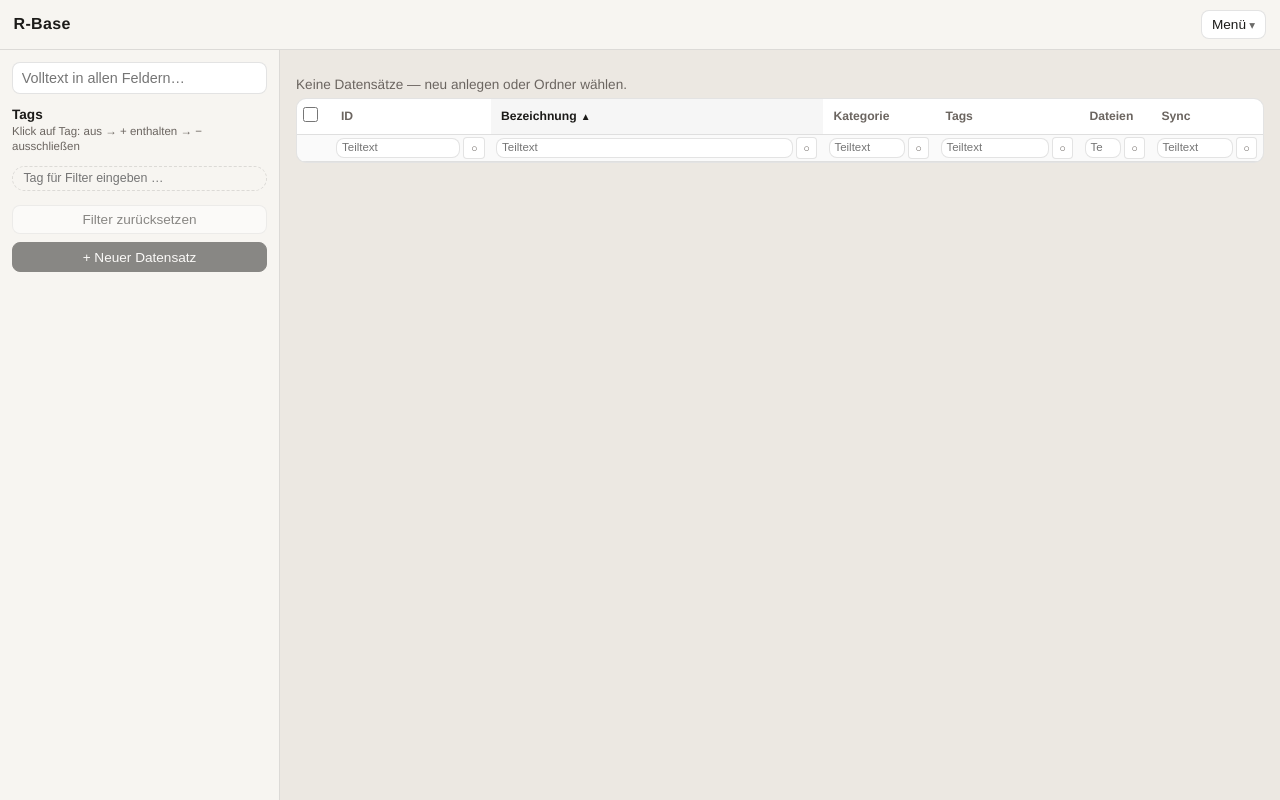
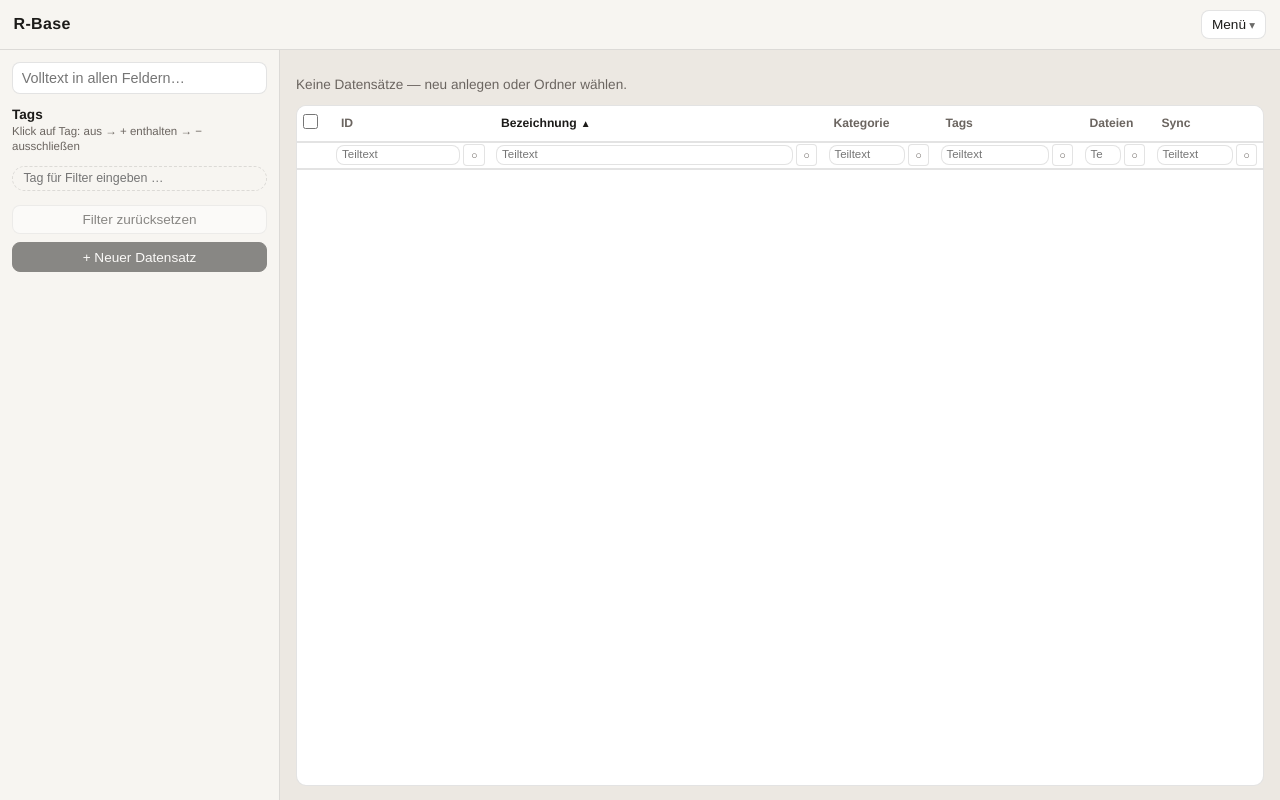
Before and after one commit to abx-git/r-base, a website built with Vite: page index.html in a window 1280 px wide. Built offline with nearby package versions, Linux system fonts and the light colour scheme.

Commit message:
Listen-Tabelle: eigenes Canvas mit fixierten Kopf- und Filterzeilen.
Co-authored-by: Cursor <cursoragent@cursor.com>

```diff
--- a/src/styles/chrome.css
+++ b/src/styles/chrome.css
@@ -100,8 +100,13 @@
 .layout-body {
   display: grid;
   grid-template-columns: minmax(220px, 280px) 1fr;
-  flex: 1;
+  flex: 1 1 auto;
   min-height: 0;
+  overflow: hidden;
+}
+
+.layout-body > .main-pane {
+  min-width: 0;
 }
 
 .sidebar {
@@ -111,6 +116,8 @@
   display: flex;
   flex-direction: column;
   gap: 0.5rem;
+  min-height: 0;
+  overflow: auto;
 }
 
 .tag-filter-section {
@@ -119,7 +126,32 @@
 
 .main-pane {
   padding: 0.85rem 1rem 2rem;
+  min-height: 0;
   overflow: auto;
+}
+
+.main-pane--table {
+  display: flex;
+  flex-direction: column;
+  overflow: hidden;
+  padding-bottom: 0.85rem;
+}
+
+.main-pane--detail {
+  overflow: auto;
+}
+
+.table-view {
+  display: flex;
+  flex-direction: column;
+  flex: 1;
+  min-height: 0;
+  gap: 0.45rem;
+}
+
+.table-list-hint,
+.table-bulk-bar {
+  flex-shrink: 0;
 }
 
 .field {
@@ -176,11 +208,67 @@
   color: var(--warn);
 }
 
-.table-wrap {
+.table-canvas {
+  flex: 1;
+  min-height: 0;
   overflow: auto;
   border: 1px solid var(--line);
   border-radius: 10px;
   background: var(--control);
+  -webkit-overflow-scrolling: touch;
+}
+
+.table-canvas .data-table {
+  width: max-content;
+  min-width: 100%;
+  border-collapse: separate;
+  border-spacing: 0;
+}
+
+.table-canvas .data-table thead tr:first-child th {
+  position: sticky;
+  top: 0;
+  z-index: 3;
+  background: var(--control);
+  box-shadow: 0 1px 0 var(--line);
+}
+
+.table-canvas .data-table thead tr.table-filter-row th {
+  position: sticky;
+  top: var(--table-head-row1-h, 1.65rem);
+  z-index: 2;
+  background: var(--control);
+  box-shadow: 0 1px 0 var(--line);
+}
+
+.table-canvas .data-table-th-select,
+.table-canvas .table-filter-th-select,
+.table-canvas .table-cell-select {
+  position: sticky;
+  left: 0;
+  z-index: 1;
+  background: inherit;
+}
+
+.table-canvas .data-table thead tr:first-child .data-table-th-select {
+  z-index: 4;
+}
+
+.table-canvas .data-table thead tr.table-filter-row .table-filter-th-select {
+  z-index: 3;
+}
+
+.table-canvas .data-table tbody .table-cell-select {
+  background: var(--control);
+  box-shadow: 1px 0 0 var(--line);
+}
+
+.table-canvas .data-row--selected .table-cell-select {
+  background: rgba(28, 100, 200, 0.07);
+}
+
+.table-canvas .data-row--focus .table-cell-select {
+  background: rgba(28, 100, 200, 0.05);
 }
 
 .data-table {
--- a/src/styles/tokens.css
+++ b/src/styles/tokens.css
@@ -32,7 +32,8 @@ body {
 }
 
 .app-root {
-  min-height: 100%;
+  height: 100%;
+  min-height: 0;
   display: flex;
   flex-direction: column;
 }
--- a/src/ui/shell.ts
+++ b/src/ui/shell.ts
@@ -506,12 +506,21 @@ function tableListSchema(): DatasetSchemaDefinition {
   return getDefaultSchema();
 }
 
+function syncTableStickyHeaderMetrics(canvas: HTMLElement, thead: HTMLElement): void {
+  requestAnimationFrame(() => {
+    const row1 = thead.querySelector("tr:first-child");
+    if (!row1) return;
+    canvas.style.setProperty("--table-head-row1-h", `${row1.getBoundingClientRect().height}px`);
+  });
+}
+
 function renderTable(main: HTMLElement, handlers: ShellHandlers): void {
+  const tableView = el("div", "table-view");
   if (appState.records.length > 0 && appState.scans.length === 0) {
     const warn = el("div", "banner banner-error");
     warn.textContent =
       "Es gibt Einträge im lokalen Index, aber keine geladenen Datensatz-Ordner — bitte den Stammordner erneut verbinden.";
-    main.append(warn);
+    tableView.append(warn);
   }
   const listSchema = tableListSchema();
   const columns = visibleTableColumns(listSchema);
@@ -565,7 +574,7 @@ function renderTable(main: HTMLElement, handlers: ShellHandlers): void {
     bulkBar.append(bulkCount, bulkDelete, bulkTag, bulkClear);
   }
 
-  const tableWrap = el("div", "table-wrap");
+  const tableCanvas = el("div", "table-canvas");
   const table = el("table", "data-table data-table--compact");
   const thead = el("thead");
   const headRow = el("tr");
@@ -678,7 +687,7 @@ function renderTable(main: HTMLElement, handlers: ShellHandlers): void {
   }
 
   table.append(thead, tbody);
-  tableWrap.append(table);
+  tableCanvas.append(table);
 
   const backHint = el("p", "muted table-list-hint");
   const sortHint = sort
@@ -687,9 +696,12 @@ function renderTable(main: HTMLElement, handlers: ShellHandlers): void {
   backHint.textContent = rows.length
     ? `${rows.length} Datensätze${sortHint}`
     : "Keine Datensätze — neu anlegen oder Ordner wählen.";
-  main.append(backHint);
-  if (bulkBar) main.append(bulkBar);
-  main.append(tableWrap);
+  tableView.append(backHint);
+  if (bulkBar) tableView.append(bulkBar);
+  tableView.append(tableCanvas);
+  main.append(tableView);
+
+  syncTableStickyHeaderMetrics(tableCanvas, thead);
   if (appState.selectedLocId) {
     requestAnimationFrame(() => {
       tbody.querySelector("tr.data-row--focus")?.scrollIntoView({ block: "nearest", inline: "nearest" });
@@ -1481,8 +1493,13 @@ export function mountShell(container: HTMLElement, handlers: ShellHandlers): voi
     const body = el("div", "layout-body");
     renderSidebar(body, handlers);
     const main = el("main", "main-pane");
-    if (appState.view === "detail") renderDetail(main, handlers);
-    else renderTable(main, handlers);
+    if (appState.view === "detail") {
+      main.classList.add("main-pane--detail");
+      renderDetail(main, handlers);
+    } else {
+      main.classList.add("main-pane--table");
+      renderTable(main, handlers);
+    }
     body.append(main);
     container.append(body);
     renderSyncLog(container);
```
